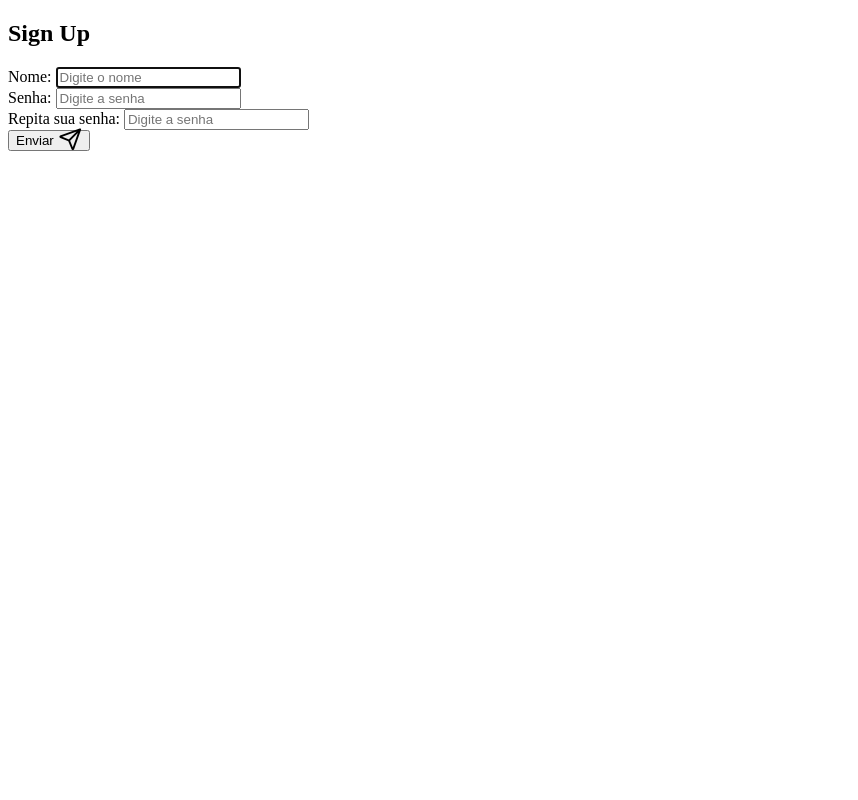
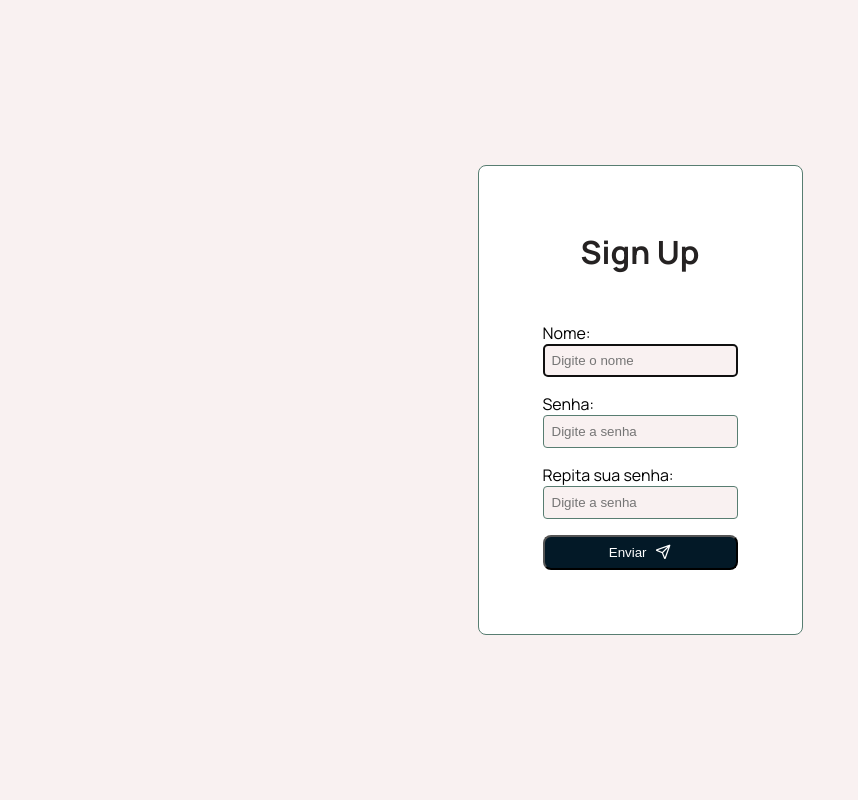
Before and after one commit to Gestum-Software/Gestum, a Django app: page /usuarios/create-initial-admin/ in a window 1280 px wide. Shown: the whole page, without its empty margins (0-858 px from the left). Run offline with Django 5.2, Linux system fonts and the light colour scheme.

Commit message:
feat(accounts): ajustar estrutura e estilo do formulário de criação de usuário

```diff
--- a/apps/accounts/assets/accounts/css/accounts_initial_admin_form.css
+++ b/apps/accounts/assets/accounts/css/accounts_initial_admin_form.css
@@ -0,0 +1,52 @@
+@import '../../css/base.css';
+
+
+main {
+    width: 100%;
+    height: 100vh;
+    display: flex;
+    justify-content: center;
+    align-items: center;
+}
+
+#signup-modal {
+    border: 1px solid var(--border);
+    border-radius: 8px;
+    padding: 4rem;
+    display: flex;
+    flex-direction: column;
+    align-items: center;
+    gap: 3rem;
+    background-color: var(--surface);
+}
+
+.campo-nome, .campo-senha {
+    display: flex;
+    flex-direction: column;
+}
+
+.container-form form {
+    display: flex;
+    flex-direction: column;
+    gap: 1rem;
+}
+
+.form div input {
+    background-color: var(--background);
+    width: 100%;
+    padding: .5rem;
+    border: 1px solid var(--border);
+    border-radius: 4px;
+}
+
+.form-button {
+    display: flex;
+    justify-content: center;
+    align-items: center;
+    padding: .5rem;
+    width: 100%;
+    background-color: var(--primary);
+    color: var(--white-text);
+    gap: .5rem;
+    border-radius: 8px;
+}
--- a/apps/accounts/templates/accounts/accounts_initial_admin_form.html
+++ b/apps/accounts/templates/accounts/accounts_initial_admin_form.html
@@ -13,20 +13,20 @@
 </head>
 <body>
     <main>
-        <section id="signup-modal">
+        <div id="signup-modal">
             <h1 class="modal-title">Sign Up</h1>
             <div class="container-form">
-                <form action="" method="POST">
+                <form class="form" action="" method="POST">
                     {% csrf_token %}
                     {{ form.as_div }}
 
-                    <button type="submit">
+                    <button class="form-button" type="submit">
                         Enviar
-                        <i class="fa-regular fa-paper-plane fa-xl"></i>
+                        <i class="fa-regular fa-paper-plane"></i>
                     </button>
                 </form>
             </div>
-        </section>
+        </div>
     </main>
 </body>
 </html>
```
